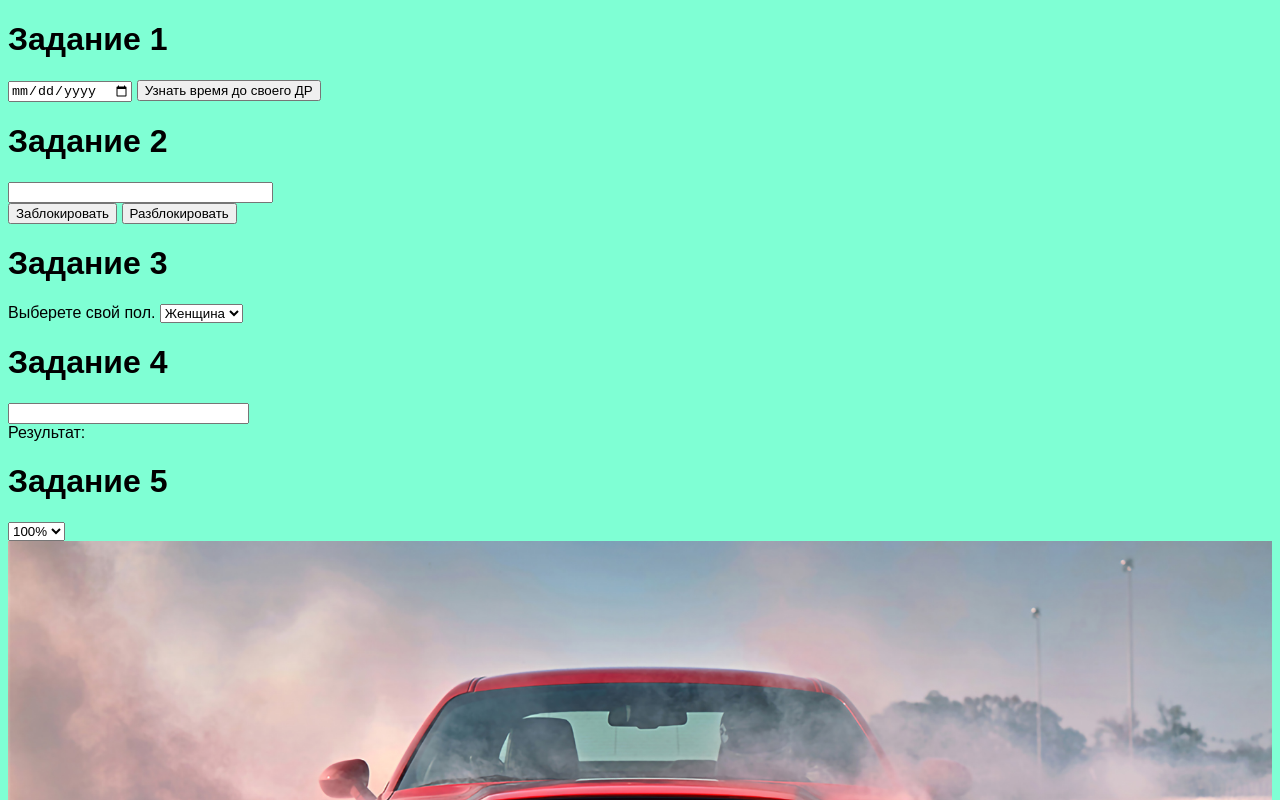
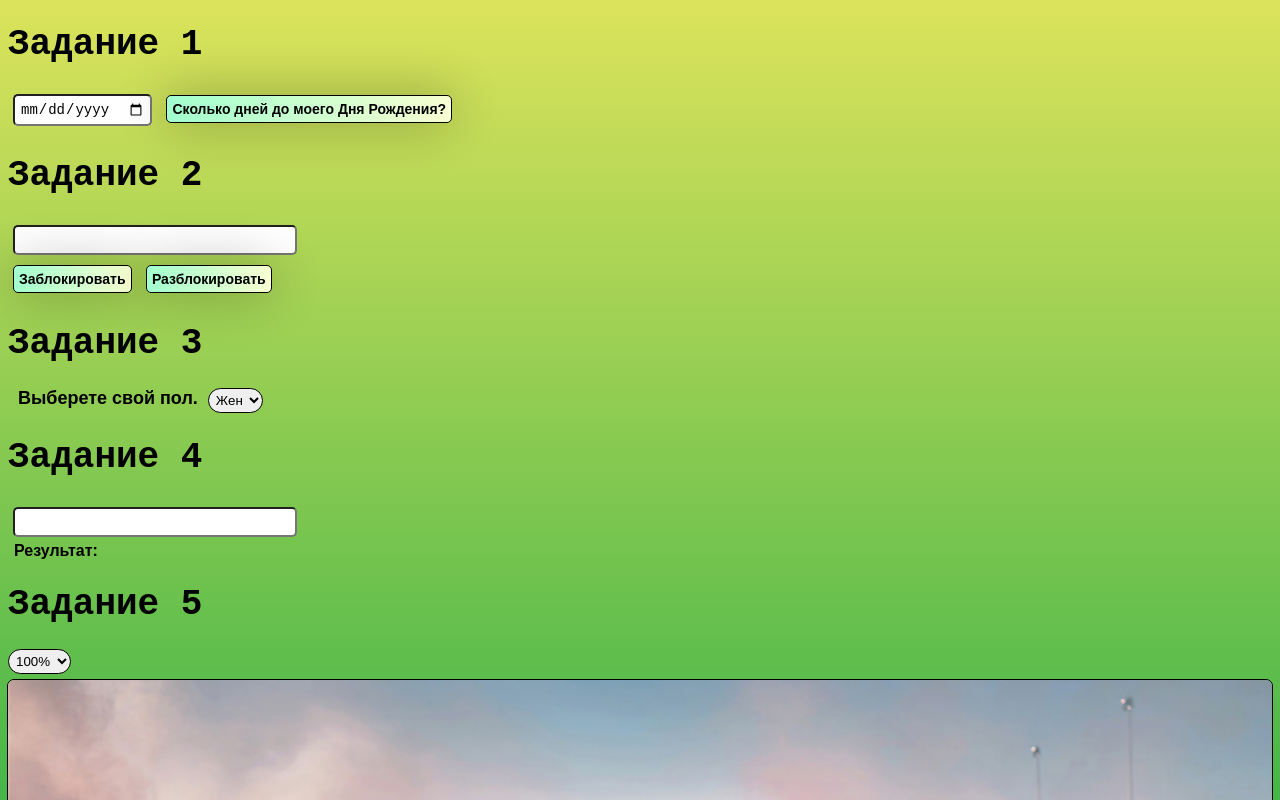
Before and after one commit to 1nsanov/EventsAndDate, a plain HTML site: page index.html in a window 1280 px wide. Shown: the top 800 px of the page. Drawn offline with Linux system fonts and the light colour scheme.

Commit message:
Improve design

```diff
--- a/index.html
+++ b/index.html
@@ -11,23 +11,27 @@
   <body>
     <h1>Задание 1</h1>
     <input id="InputDate" type="date" size="10" placeholder="дд.мм.гггг" />
-    <button onclick="FindDaysBeforeHB()">Узнать время до своего ДР</button>
+    <button id="buttons" onclick="FindDaysBeforeHB()">
+      Сколько дней до моего Дня Рождения?
+    </button>
 
     <h1>Задание 2</h1>
-    <input id="FieldInput" type="text" size="30" />
+    <input id="FieldInput" type="text" size="31" />
     <br />
-    <button onclick="BlockInput()">Заблокировать</button>
-    <button onclick="UnblockInput()">Разблокировать</button>
+    <button id="buttons" onclick="BlockInput()">Заблокировать</button>
+    <button id="buttons" onclick="UnblockInput()">Разблокировать</button>
 
     <h1>Задание 3</h1>
-    Выберете свой пол.
-    <select onchange="Accept()">
-      <option>Женщина</option>
-      <option>Мужчина</option>
-    </select>
+    <div id="Task3">
+      Выберете свой пол.
+      <select id="ChangeGenger" onchange="Accept()">
+        <option>Жен</option>
+        <option>Муж</option>
+      </select>
+    </div>
 
     <h1>Задание 4</h1>
-    <input oninput="ChangeResult()" id="FieldChange" type="text" size="27" />
+    <input oninput="ChangeResult()" id="FieldChange" type="text" size="31" />
     <div id="ChangeResult">Результат:</div>
 
     <h1>Задание 5</h1>
--- a/style.css
+++ b/style.css
@@ -3,7 +3,12 @@ body {
   height: auto;
   background-attachment: fixed;
   background-size: cover;
-  background-color: aquamarine;
+  background-image: linear-gradient(to bottom, #dce35b, #45b649);
+}
+
+h1 {
+  font-size: 36px;
+  font-family: monospace;
 }
 
 #Dodge {
@@ -16,3 +21,74 @@ body {
   align-items: center;
   justify-content: center;
 }
+
+#buttons {
+  font-size: 14px;
+  font-weight: bold;
+  padding: 5px;
+  margin: 5px;
+  font-family: Arial, Helvetica, sans-serif;
+  border-radius: 5px;
+  border: 1px solid black;
+  box-shadow: 0 0 50px rgba(0, 0, 0, 0.3);
+  background-image: linear-gradient(
+    to right,
+    #a1ffce 0%,
+    #faffd1 51%,
+    #a1ffce 100%
+  );
+  background-size: 200% auto;
+  transition: 1s;
+}
+
+#buttons:hover {
+  background-position: right center;
+  font-size: 15px;
+}
+
+#FieldChange,
+#InputDate {
+  font-size: 14px;
+  padding: 5px;
+  margin: 5px;
+  border-radius: 5px;
+}
+
+#FieldInput {
+  font-size: 14px;
+  padding: 5px;
+  margin: 5px;
+  border-radius: 5px;
+}
+
+#Task3 {
+  font-size: 18px;
+  font-weight: bold;
+  display: flex;
+  margin: 10px;
+}
+
+#ChangeGenger {
+  margin-left: 10px;
+  padding: 3px;
+  border-radius: 15px;
+  border: 1px solid black;
+}
+
+#ChangeResult {
+  font-size: 16px;
+  font-weight: bold;
+  padding-left: 6px;
+}
+
+#Size {
+  padding: 3px;
+  margin-bottom: 5px;
+  border-radius: 15px;
+  border: 1px solid black;
+}
+
+#Dodge {
+  border-radius: 7px;
+  border: 1px solid black;
+}
```
